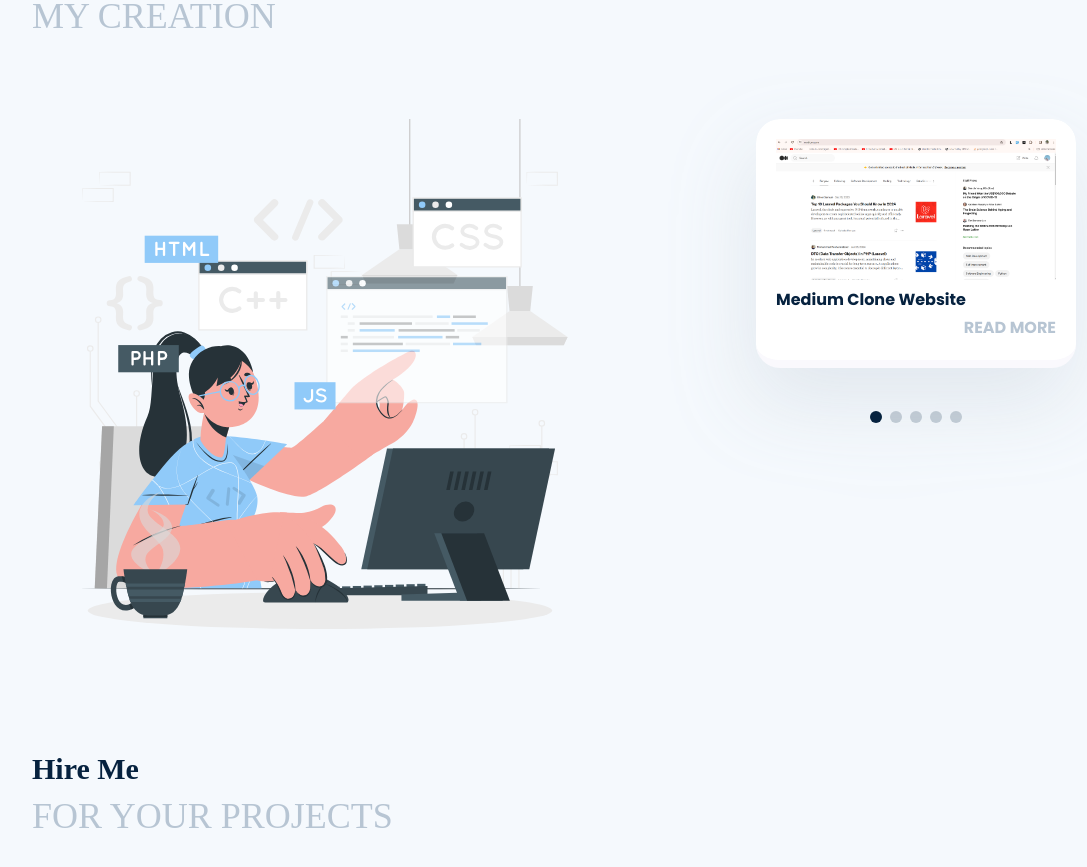
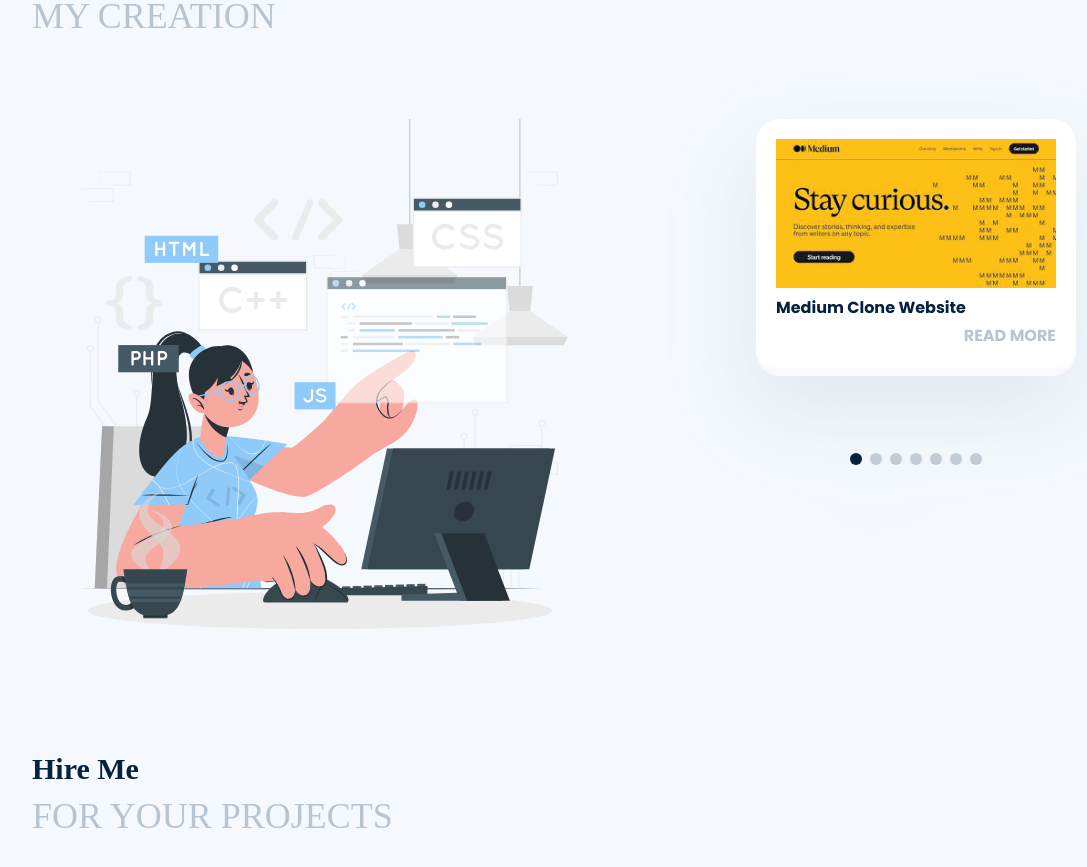
Before and after one commit to shwephuehmone25/portfolio, a React (Vite) app: page / in a window 1280 px wide. Shown: the part 3460-4327 px from the top of the page, without its empty margins (32-1119 px from the left). Built offline with nearby package versions, Linux system fonts and the light colour scheme; a web font is replaced by a local one.

Commit message:
add github link & modify read more button

```diff
--- a/src/Content.js
+++ b/src/Content.js
@@ -21,8 +21,10 @@ import services_logo3 from "./assets/images/Services/logo1.png";
 import project1 from "./assets/images/Projects/img1.png";
 import project2 from "./assets/images/Projects/img2.png";
 import project3 from "./assets/images/Projects/img3.png";
-import project4 from "./assets/images/Projects/medium.png";
+import project4 from "./assets/images/Projects/medium.jpg";
 import project5 from "./assets/images/Projects/tiktok.jpg";
+import project6 from "./assets/images/Projects/nuxt.jpg";
+import project7 from "./assets/images/Projects/medium.png";
 import automobile from "./assets/images/Projects/automobile.png";
 import person_project from "./assets/images/Projects/person.svg";
 import person2 from "./assets/images/Projects/person2.svg";
@@ -250,31 +252,44 @@ export const content = {
       {
         title: "Medium Clone Website",
         image: project4,
-        description: "",
+        description: "This is a robust blogging platform developed using Laravel, offering features like article writing, commenting, and user profiles, closely mirroring the Medium experience.",
         ghlink:"https://github.com/shwephuehmone25/Medium_Clone_Backend",
       },
       {
         title: "E-Commerce",
         image: project3,
-        description: "",
+        description: "This website is an online store where businesses sell products and services. Shoppers can browse, buy, and pay online, offering convenience and a global market for businesses.",
         ghlink:"https://github.com/shwephuehmone25/E_Commerce_Laravel",
       },
       {
-        title: "Share Note",
+        title: "CMS",
+        image: project6,
+        description: "This content management system, developed with Nuxt.js for the frontend and Laravel for the backend, offers a seamless, modern web experience for managing and publishing content efficiently.",
+        ghlink:"https://github.com/shwephuehmone25/laravel-with-nuxt-js",
+      },
+      {
+        title: "Blog",
+        image: project7,
+        description: "This blog management system, inspired by Medium, is developed using Alpine.js for dynamic interactivity and Laravel for robust backend functionality, offering a sleek platform for writers and readers alike.",
+        ghlink:"https://github.com/shwephuehmone25/Laravel-with-Alpine-js",
+      },
+      {
+        title: "Sh@re N0te",
         image: project1,
-        description: "",
+        description: "This is a web application mirroring Medium's essential features, crafted with React for a smooth, interactive user interface, and Express for robust backend functionality. It supports article navigation, post creation, and user interactions, offering a comprehensive blogging experience. This project serves as an excellent example for developers interested in full-stack application development, combining modern technologies to replicate a popular content-sharing platform's look and feel.",
         ghlink:"https://github.com/shwephuehmone25/dnote-api-node-server",
+        ghlink2:"https://github.com/shwephuehmone25/dnote-app-react-client",
       },
       {
         title: "Liveroom Chat",
         image: project2,
-        description: "",
+        description: "This is a real-time messaging application built with React for the client-side and Node.js for the server-side, leveraging Socket.IO for instant, bidirectional communication between users and the server. This setup ensures a seamless and efficient chat experience.",
         ghlink:"https://github.com/shwephuehmone25/liveroom-chatapp",
       },
       {
-        title: "TikTok Clone",
+        title: "One Minute Learn",
         image: project5,
-        description: "",
+        description: "This TikTok clone app, designed for educational purposes, allows users to learn various topics through engaging one-minute videos, fostering quick and interactive learning experiences.",
         ghlink:"https://github.com/shwephuehmone25/one-minute-learn",
       },
     ],
--- a/src/components/Projects.jsx
+++ b/src/components/Projects.jsx
@@ -1,15 +1,14 @@
+import React, { useState } from 'react';
 import { content } from "../Content";
-// Import Swiper React components
 import { Swiper, SwiperSlide } from "swiper/react";
-
-// Import Swiper styles
 import "swiper/css";
 import "swiper/css/pagination";
-
 import { Pagination } from "swiper";
 
 const Projects = () => {
   const { Projects } = content;
+  const [readMoreIndex, setReadMoreIndex] = useState(null);
+
   return (
     <section className="bg-bg_light_primary" id="projects">
       <div className="md:container px-5 pt-14 min-h-screen flex flex-col justify-between">
@@ -47,7 +46,33 @@ const Projects = () => {
                 <img src={content.image} alt="..." />
                 <div className="flex flex-col gap-1 mt-2">
                   <h5 className="font-bold font-Poppins">{content.title}</h5>
-                  <button className="font-bold text-gray self-end">
+                  {readMoreIndex === i && (
+                    <>
+                      <p>{content.description}</p>
+                      {content.ghlink !== "#" && !content.ghlink2 && (
+                        <a href={content.ghlink} target="_blank" rel="noopener noreferrer" className="font-bold text-gray self-end">
+                          View on GitHub
+                        </a>
+                      )}
+                      {content.ghlink !== "#" && content.ghlink2 && (
+                        <>
+                          <a href={content.ghlink} target="_blank" rel="noopener noreferrer" className="font-bold text-gray self-end">
+                            View Server on GitHub
+                          </a>
+                          <a href={content.ghlink2} target="_blank" rel="noopener noreferrer" className="font-bold text-gray self-end">
+                            View Client on GitHub
+                          </a>
+                        </>
+                      )}
+                      {content.ghlink === "#" && !content.ghlink2 && (
+                        <span>Link Not Available</span>
+                      )}
+                    </>
+                  )}
+                  <button
+                    onClick={() => setReadMoreIndex(i)}
+                    className="font-bold text-gray self-end"
+                  >
                     READ MORE
                   </button>
                 </div>
```
Also changed, not shown: src/assets/images/Projects/medium.jpg (added), src/assets/images/Projects/nuxt.jpg (added).
